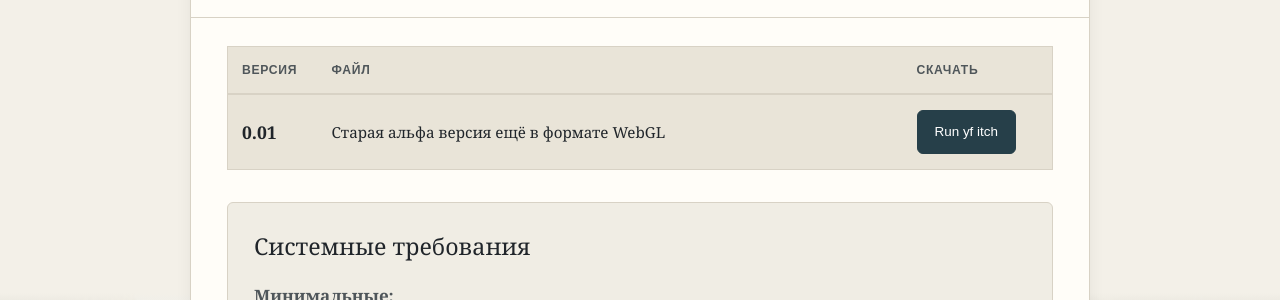
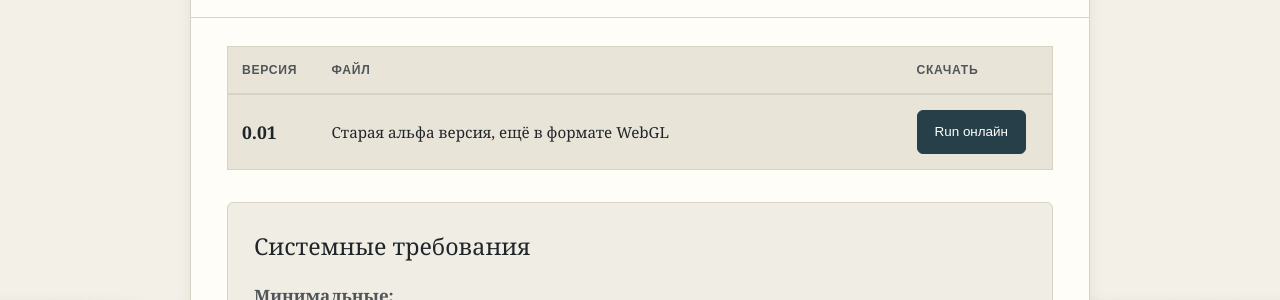
Before and after one commit to tislic/SeaDogsPort, a Jekyll site: the page built from сборки.md, in a window 1280 px wide. Shown: the part 937-1237 px from the top of the page. Built offline with Jekyll 4.4.1, drawn with Linux system fonts in a browser that asks for light colours.

Commit message:
Update сборки.md

```diff
--- a/сборки.md
+++ b/сборки.md
@@ -62,8 +62,8 @@ permalink: /сборки/
         <tbody>
           <tr>
             <td><strong>0.01</strong></td>
-            <td>Старая альфа версия ещё в формате WebGL</td>
-            <td><a class="btn primary" href="#">Run yf itch</a></td>
+            <td>Старая альфа версия, ещё в формате WebGL</td>
+            <td><a class="btn primary" href="#">Run онлайн</a></td>
           </tr>
         </tbody>
       </table>
```
